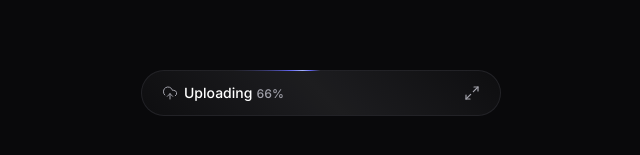
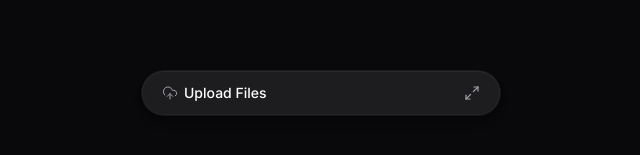
Before and after one commit to Erick-Alen/ftr-upload-widget-frontend, a React (Vite) app: page / in a window 1280 px wide. Shown: the part 307-462 px from the top of the page, without its empty margins (319-959 px from the left). Built offline with nearby package versions, Linux system fonts and the light colour scheme.

Commit message:
feat: add zustand and animations to handle upload progress status

```diff
--- a/package.json
+++ b/package.json
@@ -13,13 +13,16 @@
   "dependencies": {
     "@radix-ui/react-collapsible": "^1.1.12",
     "@radix-ui/react-progress": "^1.1.8",
+    "axios": "^1.13.2",
+    "immer": "^11.0.1",
     "lucide-react": "^0.555.0",
     "motion": "^12.23.25",
     "react": "^19.2.0",
     "react-dom": "^19.2.0",
     "react-dropzone": "^14.3.8",
     "tailwind-merge": "^3.4.0",
-    "tailwind-variants": "^3.2.2"
+    "tailwind-variants": "^3.2.2",
+    "zustand": "^5.0.9"
   },
   "devDependencies": {
     "@biomejs/biome": "2.3.8",
--- a/src/app.tsx
+++ b/src/app.tsx
@@ -1,7 +1,6 @@
 import { UploadWidget } from './components/upload-widget';
 
 export function App() {
-  console.log('asdfgasdkjlfdshgfjkasdfhsffdasafdsafds')
   return (
     // dynamic viewport height
     <main className="flex h-dvh flex-col items-center justify-center p-10">
--- a/src/components/upload-widget-dropzone.tsx
+++ b/src/components/upload-widget-dropzone.tsx
@@ -1,11 +1,13 @@
 import { motion } from 'motion/react';
 import { useDropzone } from 'react-dropzone';
+import { usePendingUploads, useUploads } from '../store/uploads';
 import { CircularProgressBar } from './ui/circular-progress-bar';
 
 export function UploadWidgetDropzone() {
-  const isThereAnyPendindUpload = true;
-  const uploadGlobalPercentage = 66;
-
+  const { isThereAnyPendingUploads, globalPercentage } = usePendingUploads();
+  const addUploads = useUploads((store) => store.addUploads);
+  const uploadsAmountSize = useUploads((store) => store.uploads.size);
+  // const inProgressUploads = useUploads((store) => store.uploads);
   const { getRootProps, getInputProps, isDragActive } = useDropzone({
     multiple: true,
     accept: {
@@ -13,7 +15,7 @@ export function UploadWidgetDropzone() {
       'image/png': [],
     },
     onDrop(acceptedFiles) {
-      console.log(acceptedFiles);
+      addUploads(acceptedFiles);
     },
   });
   return (
@@ -23,7 +25,7 @@ export function UploadWidgetDropzone() {
       }}
       className="flex flex-col gap-3 px-3"
       initial={{ opacity: 0 }}
-      transition={{ duration: 0.2 }}
+      transition={{ duration: 0.3 }}
     >
       <div
         className="flex h-32 cursor-pointer flex-col items-center justify-center gap-1 rounded-lg border border-zinc-700 border-dashed bg-black/20 p-5 text-zinc-400 transition-colors hover:border-zinc-600 data-[active=true]:border-indigo-500 data-[active=true]:bg-indigo-500/10"
@@ -32,14 +34,22 @@ export function UploadWidgetDropzone() {
       >
         <input type="file" {...getInputProps()} />
 
-        {isThereAnyPendindUpload ? (
+        {isThereAnyPendingUploads ? (
           <div className="flex flex-col items-center gap-2.5">
             <CircularProgressBar
-              progress={uploadGlobalPercentage}
+              progress={globalPercentage}
               size={56}
               strokeWidth={4}
             />
-            <span className="text-xs">Uploading 2 files...</span>
+            <span className="text-xs">
+              Uploading {uploadsAmountSize}
+              {/* {
+                Array.from(inProgressUploads.values()).filter(
+                  (upload) => upload.status === 'progress'
+                ).length
+              } */}{' '}
+              files...
+            </span>
           </div>
         ) : (
           <>
--- a/src/components/upload-widget-title.tsx
+++ b/src/components/upload-widget-title.tsx
@@ -1,16 +1,17 @@
 import { UploadCloud } from 'lucide-react';
+import { usePendingUploads } from '../store/uploads';
 
 export const UploadWIdgetTitle = () => {
-  const isThereAnyPendindUpload = true;
-  const uploadGlobalPercentage = 66;
+  const { isThereAnyPendingUploads, globalPercentage } = usePendingUploads();
+
   return (
     <div className="flex items-center gap-1.5 font-medium text-sm">
       <UploadCloud className="size-4 text-zinc-400" strokeWidth={1.5} />
-      {isThereAnyPendindUpload ? (
+      {isThereAnyPendingUploads ? (
         <span className="flex items-baseline gap-1">
           Uploading
           <span className="text-xs text-zinc-400 tabular-nums">
-            {uploadGlobalPercentage}%
+            {globalPercentage}%
           </span>
         </span>
       ) : (
--- a/src/components/upload-widget-upload-item.tsx
+++ b/src/components/upload-widget-upload-item.tsx
@@ -1,61 +1,94 @@
-
+import { Indicator, Root } from '@radix-ui/react-progress';
 import { Download, ImageUp, Link2, RefreshCcw, X } from 'lucide-react';
 import { motion } from 'motion/react';
+import { type Upload, useUploads } from '../store/uploads';
+import { formatBytes } from '../utils/format-bytes';
 import { Button } from './ui/button';
-import { Indicator, Root } from '@radix-ui/react-progress';
 
-export function UploadWidgetUploadItem() {
+type UploadWidgetUploadItemProps = {
+  upload: Upload;
+  uploadId: string;
+};
+
+export function UploadWidgetUploadItem({
+  upload,
+  uploadId,
+}: UploadWidgetUploadItemProps) {
+  const cancelUploads = useUploads((store) => store.cancelUpload); // --- IGNORE ---
+  const progress = Math.round(
+    Math.min((upload.uploadByteSize / upload.originalByteSize) * 100, 100)
+  ); // --- IGNORE ---
   return (
     <motion.div
       animate={{
         opacity: 1,
       }}
-      className='relative flex flex-col gap-3 overflow-hidden rounded-lg bg-white/2 p-3 shadow-shape-content'
+      className="relative flex flex-col gap-3 overflow-hidden rounded-lg bg-white/2 p-3 shadow-shape-content"
       initial={{ opacity: 0 }}
       transition={{ duration: 0.4 }}
     >
       <div className="flex flex-col gap-1">
-        <span className='flex items-center gap-1 font-medium text-xs'>
+        <span className="flex items-center gap-1 font-medium text-xs">
           <ImageUp className="size-3 text-zinc-300" strokeWidth={1.5} />
-          <span>screenshot.png</span>
+          <span>{upload.name}</span>
         </span>
 
-        <span className='flex items-center gap-1.5 text-xxs text-zinc-400'>
-          <span className="line-through">3MB</span>
+        <span className="flex items-center gap-1.5 text-xxs text-zinc-400">
+          <span className="line-through">{formatBytes(upload.file.size)}</span>
           <div className="size-1 rounded-full bg-zinc-700" />
           <span>
             300KB
-            <span className='ml-1 text-green-400'>-94%</span>
+            <span className="ml-1 text-green-400">-94%</span>
           </span>
           <div className="size-1 rounded-full bg-zinc-700" />
-          <span>45%</span>
+          {/* {upload.status === 'completed' ? 'Completed' : 'Uploading...'} */}
+          {upload.status === 'error' && (
+            <span className="text-red-400">Error occurred</span>
+          )}
+          {upload.status === 'canceled' && (
+            <span className="text-yellow-400">Canceled</span>
+          )}
+          {upload.status === 'progress' && <span> {progress}%</span>}
         </span>
       </div>
 
-      <Root className='h-1 overflow-hidden rounded-full bg-zinc-800'>
+      <Root
+        className="h-1 overflow-hidden rounded-full bg-zinc-800"
+        data-status={upload.status}
+        value={progress}
+      >
         <Indicator
-          className='h-1 bg-indigo-500'
-          style={{ width: '43%' }}
+          className="h-1 bg-indigo-500 transition-all group-data-[status=canceled]:bg-yellow-400 group-data-[status=error]:bg-red-400 group-data-[status=success]:bg-green-400"
+          style={{
+            width: upload.status === 'progress' ? `${progress}%` : '100%',
+          }}
         />
       </Root>
 
       <div className="absolute top-2.5 right-2.5 flex items-center gap-1">
-        <Button size="icon-sm">
+        <Button disabled={upload.status !== 'completed'} size="icon-sm">
           <Download className="size-4" strokeWidth={1.5} />
           <span className="sr-only">Download compressed image</span>
         </Button>
 
-        <Button size="icon-sm">
+        <Button disabled={upload.status !== 'completed'} size="icon-sm">
           <Link2 className="size-4" strokeWidth={1.5} />
           <span className="sr-only">Copy remote URL</span>
         </Button>
 
-        <Button size="icon-sm">
+        <Button
+          disabled={!['error', 'canceled'].includes(upload.status)}
+          size="icon-sm"
+        >
           <RefreshCcw className="size-4" strokeWidth={1.5} />
           <span className="sr-only">Retry upload</span>
         </Button>
 
-        <Button size="icon-sm">
+        <Button
+          disabled={upload.status !== 'progress'}
+          onClick={() => cancelUploads(uploadId)}
+          size="icon-sm"
+        >
           <X className="size-4" strokeWidth={1.5} />
           <span className="sr-only">Cancel upload</span>
         </Button>
--- a/src/components/upload-widget.tsx
+++ b/src/components/upload-widget.tsx
@@ -1,12 +1,13 @@
+import { Content, Root } from '@radix-ui/react-collapsible';
 import { motion, useCycle } from 'motion/react';
+import { usePendingUploads } from '../store/uploads';
 import { UploadWidgetDropzone } from './upload-widget-dropzone';
 import { UploadWidgetHeader } from './upload-widget-header';
 import { UploadWidgetMinimizedButton } from './upload-widget-minimized-button';
 import { UploadWidgetUploadList } from './upload-widget-upload-list';
-import { Content, Root } from '@radix-ui/react-collapsible';
 
 export function UploadWidget() {
-  const isThereAnyPendindUploads = true;
+  const { isThereAnyPendingUploads } = usePendingUploads();
 
   const [isWidgetOpen, toggleWidgetOpen] = useCycle(false, true);
 
@@ -15,7 +16,7 @@ export function UploadWidget() {
       <motion.div
         animate={isWidgetOpen ? 'open' : 'closed'}
         className="w-[360px] animate-border overflow-hidden rounded-xl border border-transparent bg-zinc-900 data-[state=closed]:data-[progress=false]:shadow-shape data-[state=closed]:rounded-3xl data-[state=open]:shadow-shape data-[state=closed]:data-[progress=true]:[background:linear-gradient(45deg,#09090B,theme(colors.zinc.900)_50%,#09090B)_padding-box,conic-gradient(from_var(--border-angle),theme(colors.zinc.700/.48)_80%,_theme(colors.indigo.500)_86%,_theme(colors.indigo.300)_90%,_theme(colors.indigo.500)_94%,_theme(colors.zinc.600/.48))_border-box]"
-        data-progress={isThereAnyPendindUploads}
+        data-progress={isThereAnyPendingUploads}
         variants={{
           closed: {
             width: 'max-content',
@@ -25,7 +26,7 @@ export function UploadWidget() {
             },
           },
           open: {
-            width: 360,
+            width: 500,
             height: 'auto',
             transition: {
               duration: 0.1,
@@ -34,15 +35,11 @@ export function UploadWidget() {
         }}
       >
         {!isWidgetOpen && <UploadWidgetMinimizedButton />}
-
         <Content>
           <UploadWidgetHeader />
-
           <div className="flex flex-col gap-4 py-3">
             <UploadWidgetDropzone />
-
             <div className="box-content h-px border-black/50 border-t bg-zinc-800" />
-
             <UploadWidgetUploadList />
           </div>
         </Content>
--- /dev/null
+++ b/src/http/upload-file-to-storage.ts
@@ -0,0 +1,32 @@
+import axios from 'axios';
+
+type UploadFileToStorageOptions = {
+  signal?: AbortSignal;
+};
+type UploadFileToStorageProps = {
+  file: File;
+  onProgress: (byteSize: number) => void;
+};
+
+export async function uploadFileToStorage(
+  { file, onProgress }: UploadFileToStorageProps,
+  options?: UploadFileToStorageOptions
+) {
+  const data = new FormData();
+  data.append('file', file);
+  // throw new Error('Simulated upload error');
+  const response = await axios.post<{ url: string }>(
+    'http://localhost:3333/uploads',
+    data,
+    {
+      headers: {
+        'Content-Type': 'multipart/form-data',
+      },
+      signal: options?.signal,
+      onUploadProgress: (progressEvent) => {
+        onProgress?.(progressEvent.loaded);
+      },
+    }
+  );
+  return { url: response.data.url };
+}
--- /dev/null
+++ b/src/store/uploads.ts
@@ -0,0 +1,141 @@
+import { CanceledError } from 'axios';
+import { enableMapSet } from 'immer';
+import { create } from 'zustand';
+import { immer } from 'zustand/middleware/immer';
+import { useShallow } from 'zustand/shallow';
+import { uploadFileToStorage } from '../http/upload-file-to-storage';
+export type Upload = {
+  file: File;
+  name: string;
+  abortController: AbortController;
+  status: 'progress' | 'completed' | 'error' | 'canceled';
+  uploadByteSize: number;
+  originalByteSize: number;
+};
+
+type UploadState = {
+  uploads: Map<string, Upload>;
+  addUploads: (files: File[]) => void;
+  cancelUpload: (uploadId: string) => void;
+};
+
+enableMapSet();
+
+export const useUploads = create<UploadState, [['zustand/immer', never]]>(
+  immer((set, get) => {
+
+    // utilitary function to update upload state
+    function updateUpload(uploadId: string, uploadData: Partial<Upload>) {
+      const upload = get().uploads.get(uploadId);
+      set((state) => {
+        if (upload) {
+          state.uploads.set(uploadId, { ...upload, ...uploadData });
+        }
+      });
+    }
+
+    const processUpload = async (uploadId: string) => {
+      const upload = get().uploads.get(uploadId);
+      if (!upload) {
+        return;
+      }
+      try {
+        await uploadFileToStorage(
+          {
+            file: upload.file,
+            onProgress: (byteSize) => {
+              updateUpload(uploadId, { uploadByteSize: byteSize });
+            },
+          },
+          {
+            signal: upload.abortController.signal,
+          }
+        );
+        updateUpload(uploadId, {
+          status: 'completed',
+          uploadByteSize: upload.originalByteSize,
+        });
+      } catch (error) {
+        // if error was aborted by the user, it comes as cancelled error
+        if (error instanceof CanceledError) {
+          updateUpload(uploadId, { status: 'canceled' });
+          return;
+        }
+        updateUpload(uploadId, { status: 'error' });
+      }
+    };
+
+    function cancelUpload(uploadId: string) {
+      const upload = get().uploads.get(uploadId);
+      if (!upload) {
+        return;
+      }
+      upload.abortController.abort();
+      set((state) => {
+        if (upload) {
+          state.uploads.set(uploadId, {
+            ...upload,
+            status: 'canceled',
+          });
+        }
+      });
+    }
+
+    const addUploads = (files: File[]) => {
+      for (const file of files) {
+        const uploadId = crypto.randomUUID();
+        const newUpload: Upload = {
+          name: file.name,
+          file,
+          abortController: new AbortController(),
+          status: 'progress',
+          originalByteSize: file.size,
+          uploadByteSize: 0,
+        };
+
+        set((state) => {
+          state.uploads.set(uploadId, newUpload);
+        });
+        //immer substitui o uso dessa reatribuição abaixo, recalculando qual
+        // variável que precisa ser atualizada automaticamente
+        // set((state) => ({ uploads: state.uploads.set(uploadId, newUpload) }));
+
+        processUpload(uploadId);
+      }
+    };
+
+    return {
+      uploads: new Map(),
+      addUploads,
+      processUpload,
+      cancelUpload,
+    };
+  })
+);
+
+// function to calculate all uploads progress percentage
+export const usePendingUploads = () =>
+  useUploads(
+    useShallow((store) => {
+      const isThereAnyPendingUploads = Array.from(store.uploads.values()).some(
+        (upload) => upload.status === 'progress'
+      );
+      if (!isThereAnyPendingUploads) {
+        return { isThereAnyPendingUploads, globalPercentage: 100 };
+      }
+      const { totalBytes, uploaded } = Array.from(
+        store.uploads.values()
+      ).reduce(
+        (acc, upload) => {
+          acc.totalBytes += upload.originalByteSize;
+          acc.uploaded += upload.uploadByteSize;
+          return acc;
+        },
+        { totalBytes: 0, uploaded: 0 }
+      );
+
+      const globalPercentage = Math.round((uploaded / totalBytes) * 100);
+
+      return { isThereAnyPendingUploads, globalPercentage };
+    })
+  );
--- /dev/null
+++ b/src/utils/format-bytes.ts
@@ -0,0 +1,16 @@
+/** biome-ignore-all lint/nursery/noIncrementDecrement: <explanation> */
+export function formatBytes(bytes: number): string {
+  if (bytes < 0) {
+    throw new Error('Size in bytes cannot be negative');
+  }
+
+  const units = ['B', 'KB', 'MB', 'GB', 'TB', 'PB'];
+  let index = 0;
+
+  while (bytes >= 1024 && index < units.length - 1) {
+    bytes /= 1024;
+    index++;
+  }
+
+  return `${bytes.toFixed(2)} ${units[index]}`;
+}
```
Also changed, not shown: src/components/upload-widget-upload-list.tsx (+11 -4 lines), 1 other file (tests, documents, lock files or other folders).
